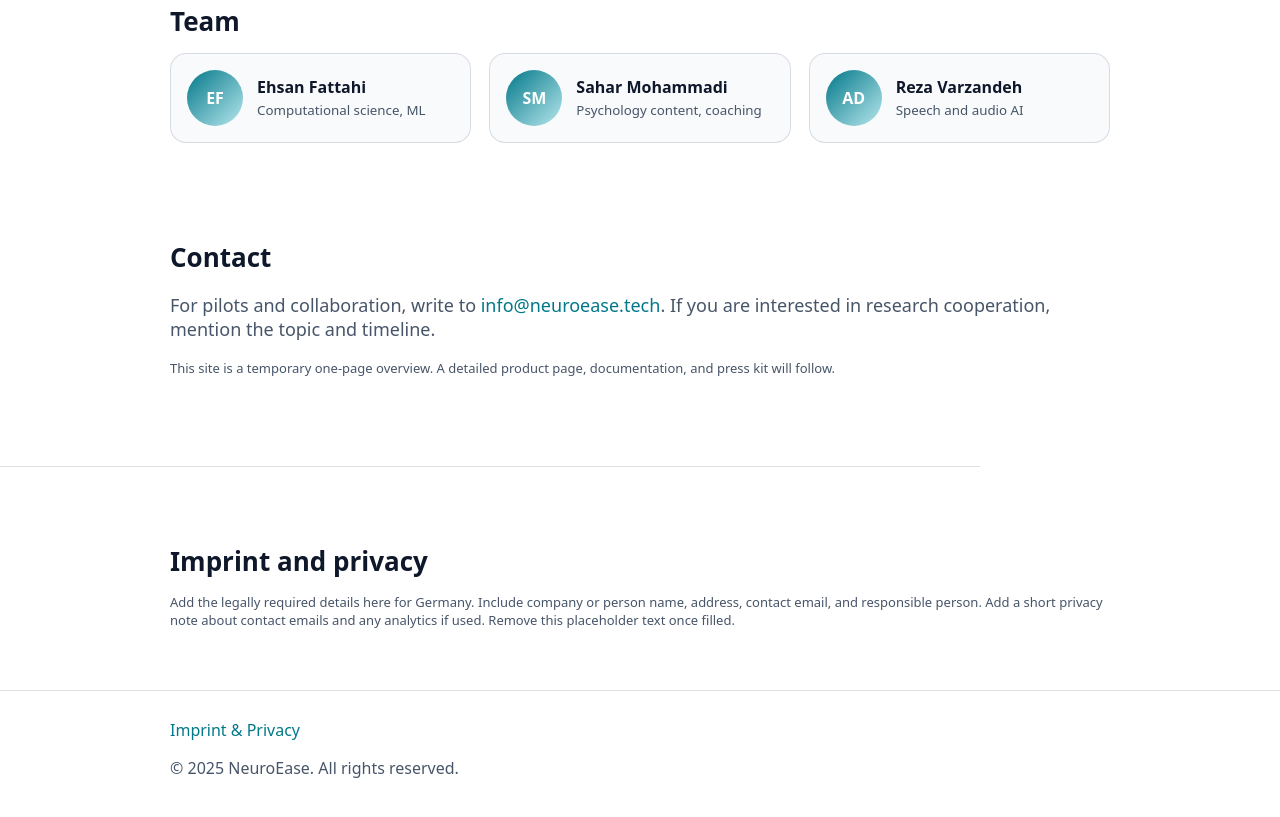
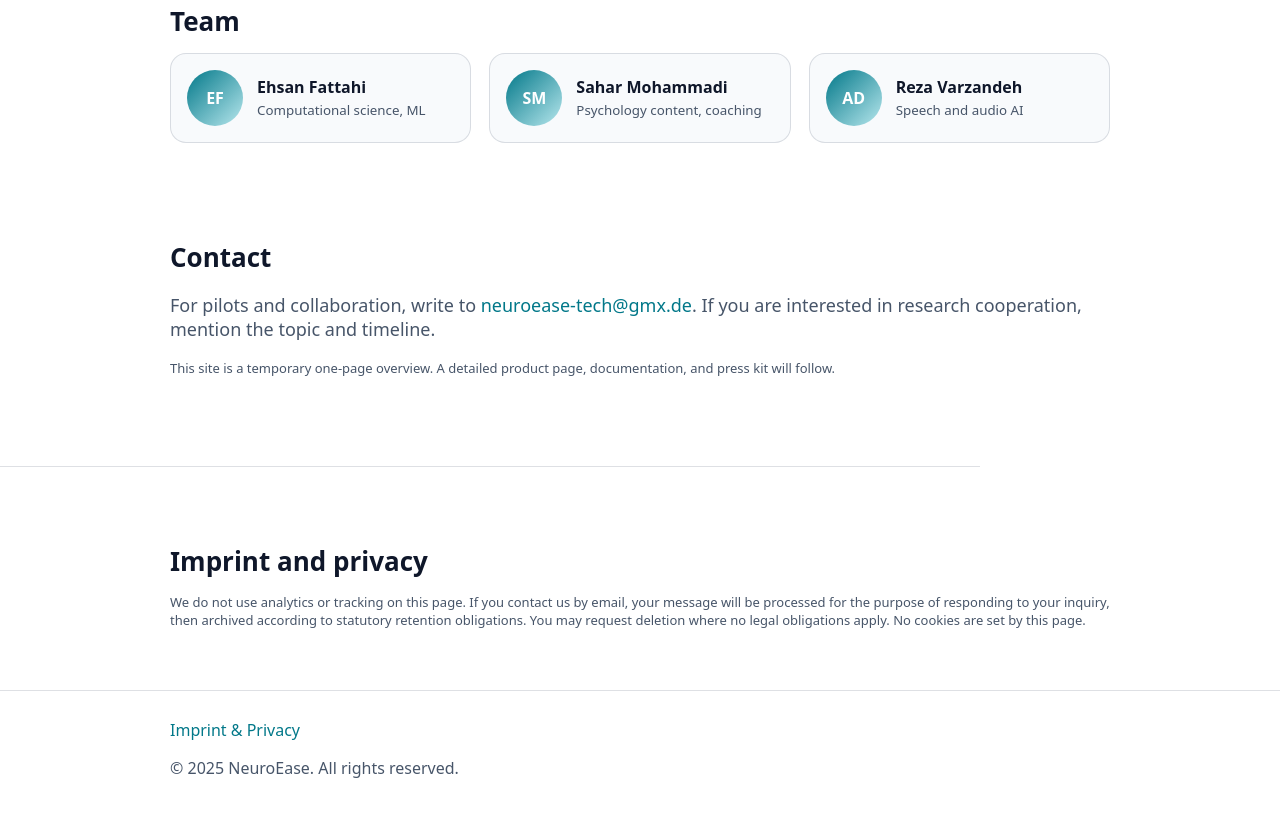
Before and after one commit to NeuroEaseTech/neuroEase, a plain HTML site: page index.html in a window 1280 px wide. Shown: the part 985-1802 px from the top of the page. Drawn offline with Linux system fonts and the light colour scheme.

Commit message:
Update index.html
corrected the email

```diff
--- a/index.html
+++ b/index.html
@@ -77,7 +77,7 @@
     "name": "NeuroEase",
     "url": "https://neuroease.tech/",
     "description": "Real‑time micro‑coaching based on wearable signals.",
-    "contactPoint": {"@type":"ContactPoint","contactType":"info","email":"info@neuroease.tech"}
+    "contactPoint": {"@type":"ContactPoint","contactType":"info","email":"neuroease-tech@gmx.de"}
   }
   </script>
 </head>
@@ -93,7 +93,7 @@
         <a href="#features">Product</a>
         <a href="#team">Team</a>
         <a href="#contact">Contact</a>
-        <a class="cta-btn" href="mailto:info@neuroease.tech?subject=NeuroEase%20inquiry">Get in touch</a>
+        <a class="cta-btn" href="mailto:neuroease-tech@gmx.de?subject=NeuroEase%20inquiry">Get in touch</a>
       </nav>
     </div>
   </header>
@@ -172,7 +172,7 @@
     <section id="contact">
       <div class="container">
         <h2>Contact</h2>
-        <p class="lead">For pilots and collaboration, write to <a href="mailto:info@neuroease.tech">info@neuroease.tech</a>. If you are interested in research cooperation, mention the topic and timeline.</p>
+        <p class="lead">For pilots and collaboration, write to <a href="mailto:neuroease-tech@gmx.de">neuroease-tech@gmx.de</a>. If you are interested in research cooperation, mention the topic and timeline.</p>
         <p class="notice">This site is a temporary one‑page overview. A detailed product page, documentation, and press kit will follow.</p>
       </div>
     </section>
@@ -182,7 +182,7 @@
     <section id="legal">
       <div class="container">
         <h2>Imprint and privacy</h2>
-        <p class="notice">Add the legally required details here for Germany. Include company or person name, address, contact email, and responsible person. Add a short privacy note about contact emails and any analytics if used. Remove this placeholder text once filled.</p>
+        <p class="notice">We do not use analytics or tracking on this page. If you contact us by email, your message will be processed for the purpose of responding to your inquiry, then archived according to statutory retention obligations. You may request deletion where no legal obligations apply. No cookies are set by this page.</p>
       </div>
     </section>
   </main>
```
